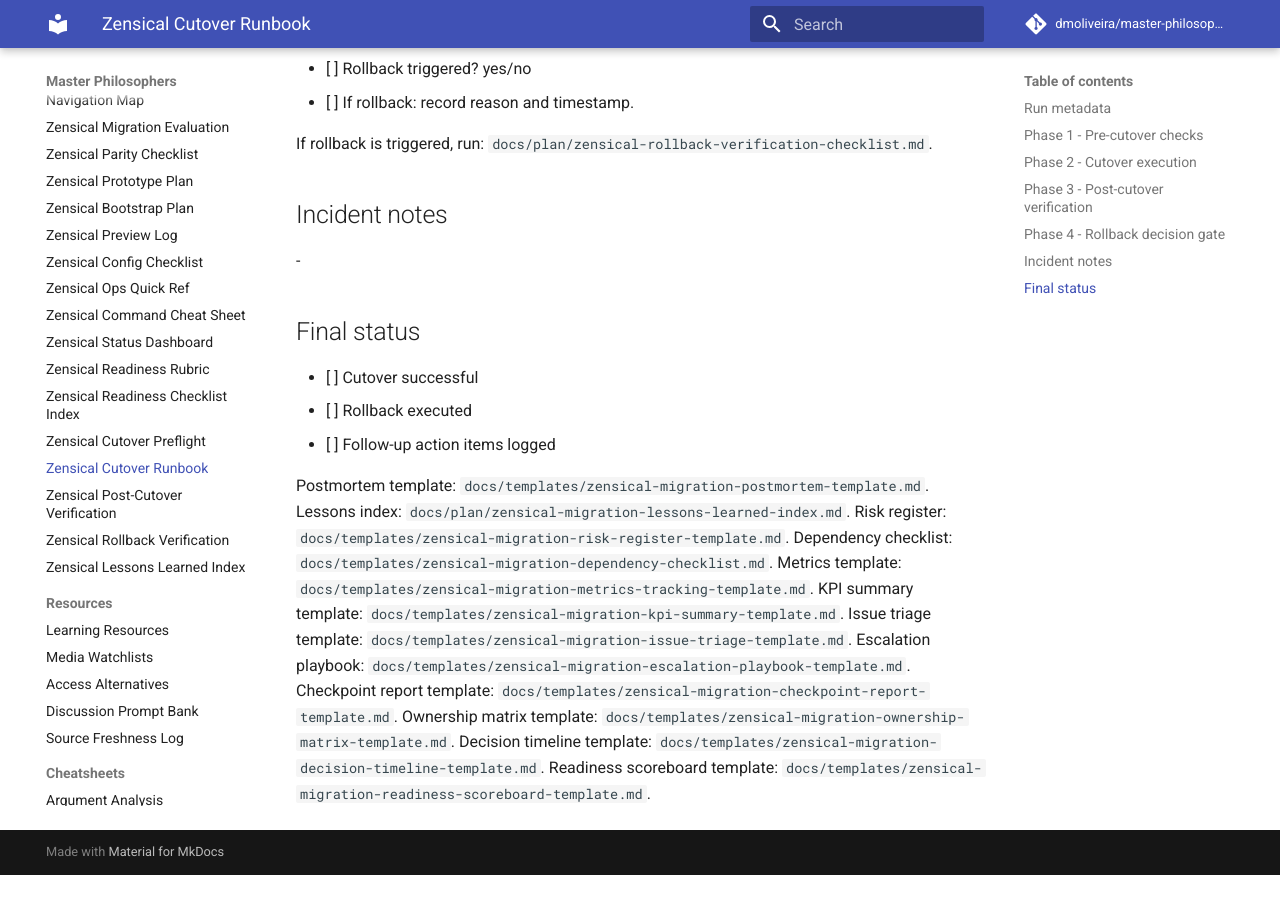
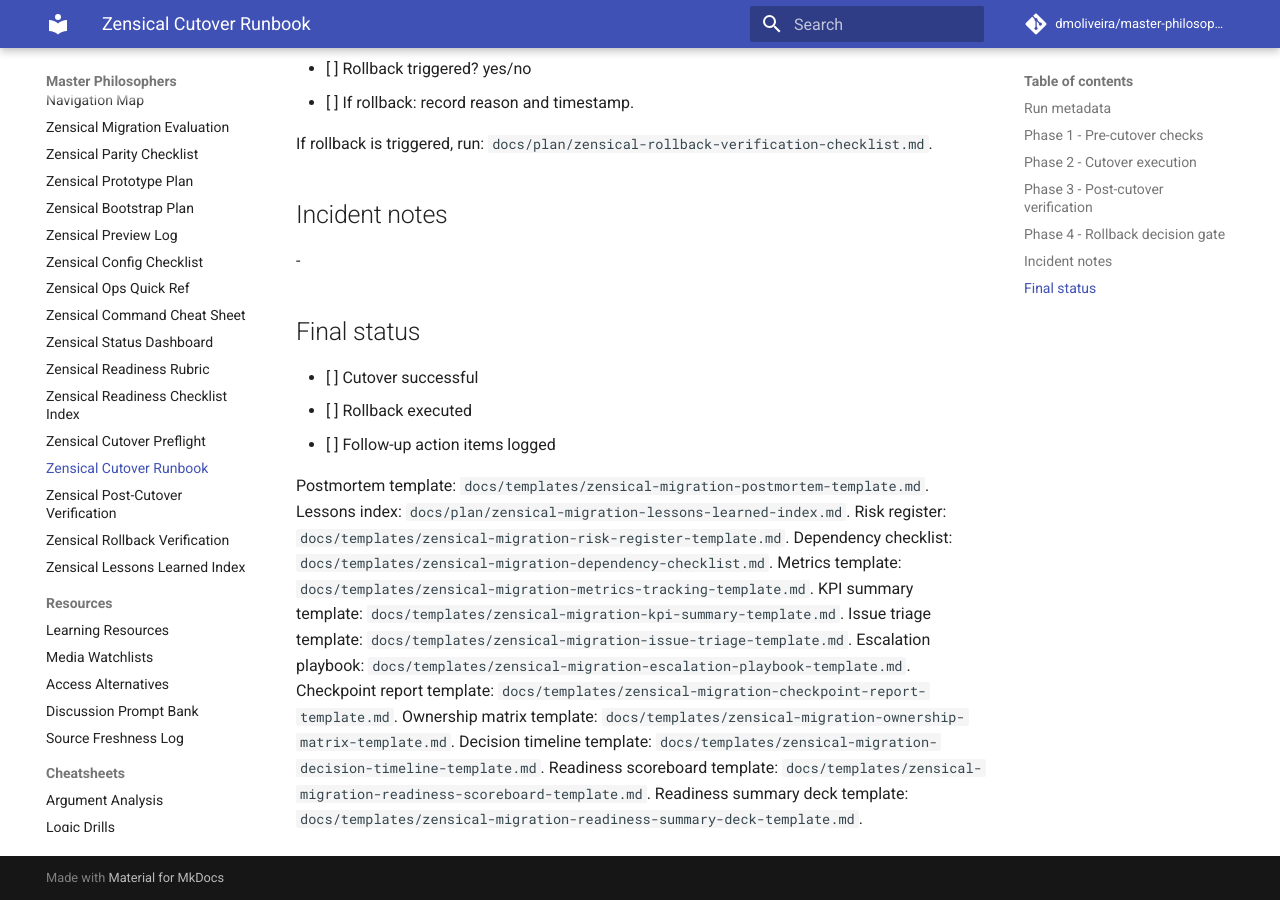
Before and after one commit to dmoliveira/master-philosophers, an MkDocs documentation site: the page built from docs/plan/zensical-cutover-runbook-template.md, in a window 1280 px wide and 900 px high, scrolled down 1319 px. Built offline with MkDocs 1.6.1 and Material for MkDocs 9.7.7, drawn with Linux system fonts in a browser that asks for light colours; comment, search, counter and statistics services are not loaded; before the commit the page ends 2194 px from its top, so only the background shows below that.

Commit message:
docs wire summary deck template into migration docs

```diff
--- a/docs/plan/zensical-cutover-runbook-template.md
+++ b/docs/plan/zensical-cutover-runbook-template.md
@@ -66,3 +66,4 @@
 Ownership matrix template: `docs/templates/zensical-migration-ownership-matrix-template.md`.
 Decision timeline template: `docs/templates/zensical-migration-decision-timeline-template.md`.
 Readiness scoreboard template: `docs/templates/zensical-migration-readiness-scoreboard-template.md`.
+Readiness summary deck template: `docs/templates/zensical-migration-readiness-summary-deck-template.md`.
```
Also changed, not shown: README.md (+1 -0 lines), docs/template-library.md (+1 -0 lines).
